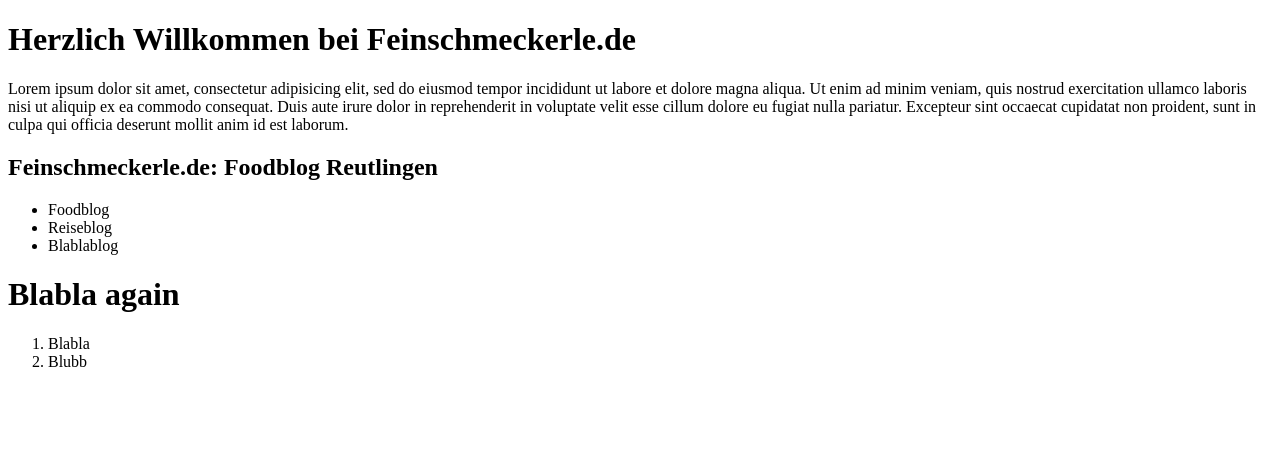
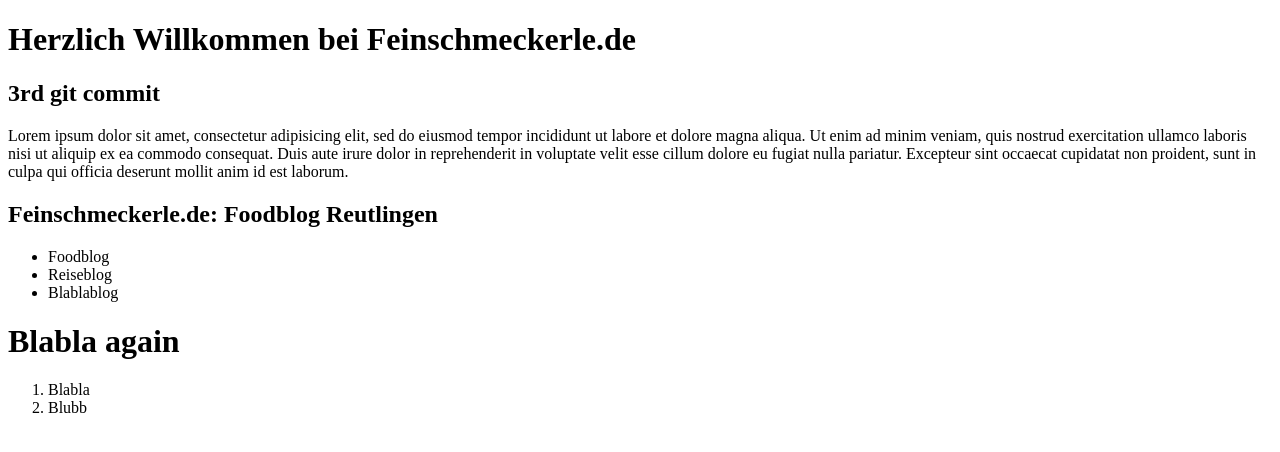
Before and after one commit to InaEger/gittest, a plain HTML site: page test1.html in a window 1280 px wide. Drawn offline with Linux system fonts and the light colour scheme.

Commit message:
I third committ

```diff
--- a/test1.html
+++ b/test1.html
@@ -7,6 +7,7 @@
   </head>
   <body>
     <h1>Herzlich Willkommen bei Feinschmeckerle.de</h1>
+    <h2>3rd git commit</h2>
     <p> Lorem ipsum dolor sit amet, consectetur adipisicing elit, sed do eiusmod tempor incididunt ut labore et dolore magna aliqua. Ut enim ad minim veniam, quis nostrud exercitation ullamco laboris nisi ut aliquip ex ea commodo consequat. Duis aute irure dolor in reprehenderit in voluptate velit esse cillum dolore eu fugiat nulla pariatur. Excepteur sint occaecat cupidatat non proident, sunt in culpa qui officia deserunt mollit anim id est laborum.</p>
     <h2>Feinschmeckerle.de: Foodblog Reutlingen</h2>
     <ul>
```
